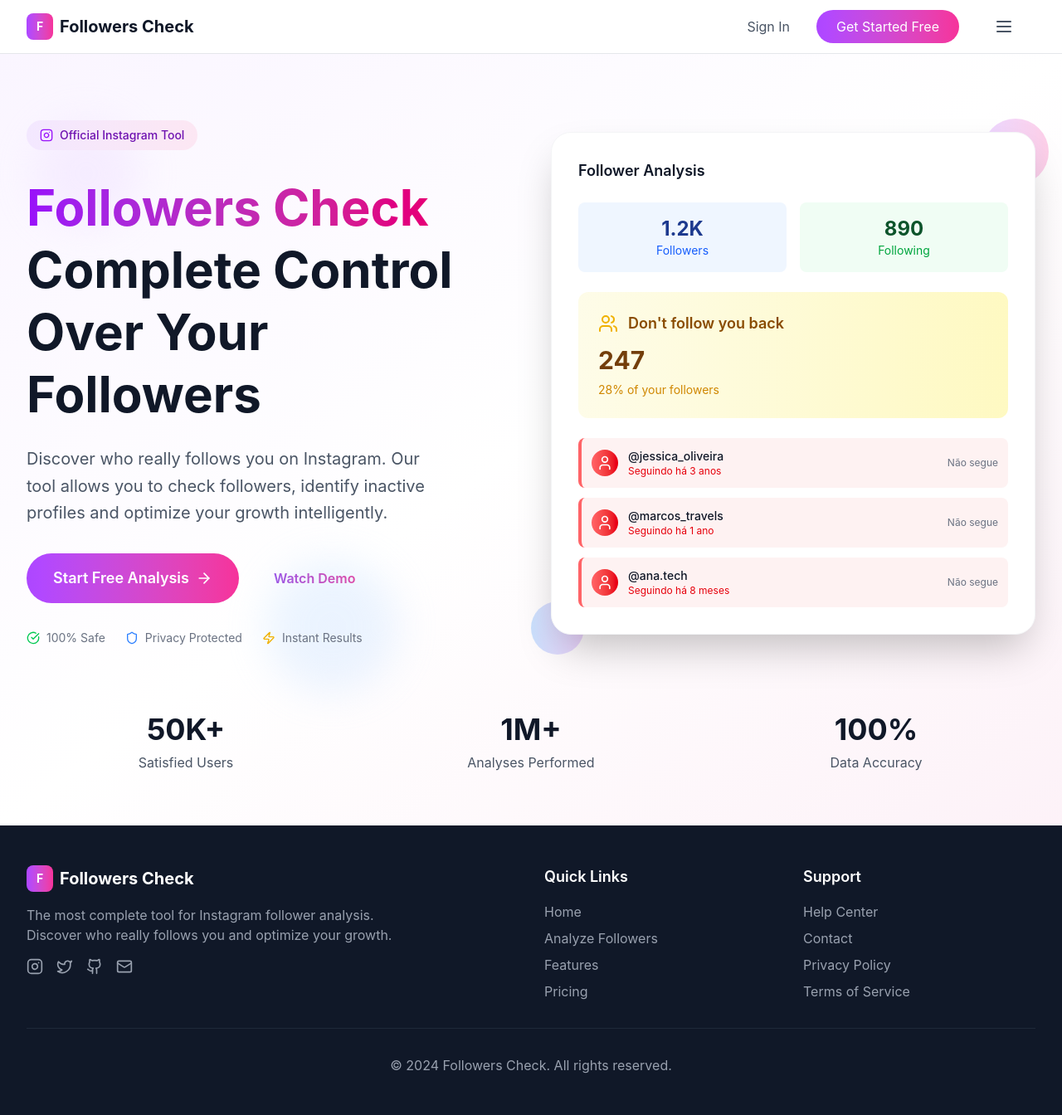
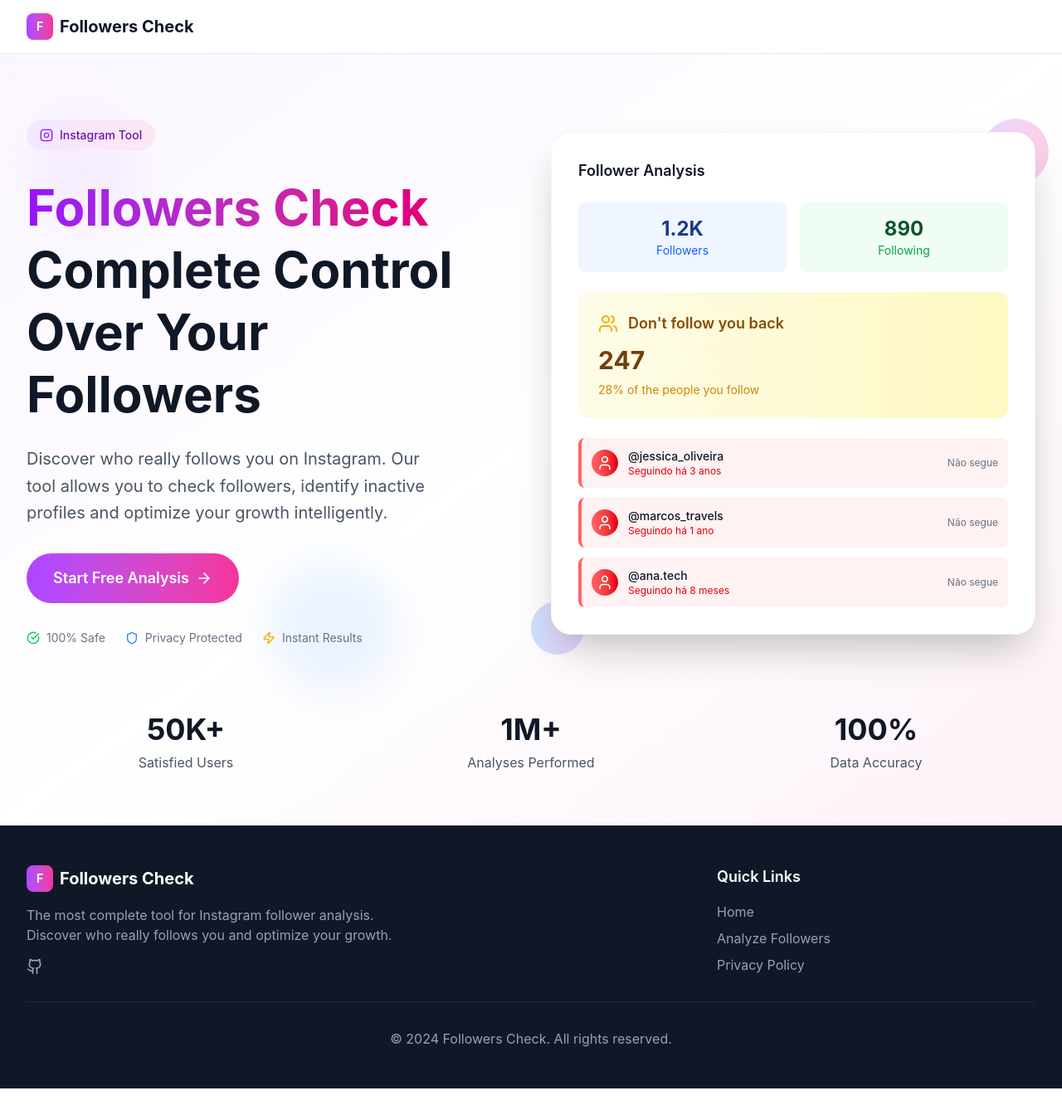
Before and after one commit to Samuelmvf/followers-check, a React (Vite) app: page / in a window 1280 px wide. Shown: the whole page at 83% size. After the commit the page ends 1312 px from the top, so only its background shows below. Built offline with nearby package versions, Linux system fonts and the light colour scheme.

Commit message:
refactor: simplify Footer and Header components by removing unused imports and elements

```diff
--- a/src/components/Footer.tsx
+++ b/src/components/Footer.tsx
@@ -1,4 +1,4 @@
-import { Github, Instagram, Mail, Twitter } from "lucide-react";
+import { Github } from "lucide-react";
 import { Link } from "react-router-dom";
 import { AppRoutes } from "../enums/routes";
 
@@ -6,7 +6,7 @@ const Footer = () => {
   return (
     <footer className='bg-gray-900 text-white'>
       <div className='max-w-7xl mx-auto px-4 sm:px-6 lg:px-8 py-12'>
-        <div className='grid grid-cols-1 md:grid-cols-4 gap-8'>
+        <div className='grid grid-cols-1 md:grid-cols-3 gap-8'>
           {/* Logo and Description */}
           <div className='col-span-1 md:col-span-2'>
             <div className='flex items-center space-x-2 mb-4'>
@@ -20,16 +20,7 @@ const Footer = () => {
             </p>
             <div className='flex space-x-4'>
               <a href='#' className='text-gray-400 hover:text-white transition-colors'>
-                <Instagram className='w-5 h-5' />
-              </a>
-              <a href='#' className='text-gray-400 hover:text-white transition-colors'>
-                <Twitter className='w-5 h-5' />
-              </a>
-              <a href='#' className='text-gray-400 hover:text-white transition-colors'>
                 <Github className='w-5 h-5' />
-              </a>
-              <a href='#' className='text-gray-400 hover:text-white transition-colors'>
-                <Mail className='w-5 h-5' />
               </a>
             </div>
           </div>
@@ -49,40 +40,8 @@ const Footer = () => {
                 </Link>
               </li>
               <li>
-                <a href='#features' className='text-gray-400 hover:text-white transition-colors'>
-                  Features
-                </a>
-              </li>
-              <li>
-                <a href='#pricing' className='text-gray-400 hover:text-white transition-colors'>
-                  Pricing
-                </a>
-              </li>
-            </ul>
-          </div>
-
-          {/* Support */}
-          <div>
-            <h4 className='text-lg font-semibold mb-4'>Support</h4>
-            <ul className='space-y-2'>
-              <li>
-                <a href='#' className='text-gray-400 hover:text-white transition-colors'>
-                  Help Center
-                </a>
-              </li>
-              <li>
-                <a href='#' className='text-gray-400 hover:text-white transition-colors'>
-                  Contact
-                </a>
-              </li>
-              <li>
                 <a href='#' className='text-gray-400 hover:text-white transition-colors'>
                   Privacy Policy
-                </a>
-              </li>
-              <li>
-                <a href='#' className='text-gray-400 hover:text-white transition-colors'>
-                  Terms of Service
                 </a>
               </li>
             </ul>
--- a/src/components/Header.tsx
+++ b/src/components/Header.tsx
@@ -1,7 +1,5 @@
-import { Menu } from "lucide-react";
 import { Link, useLocation } from "react-router-dom";
 import { AppRoutes } from "../enums/routes";
-import Button from "./Button";
 
 const Header = () => {
   const { pathname } = useLocation();
@@ -22,7 +20,8 @@ const Header = () => {
             </Link>
           </div>
 
-          <div className='flex items-center space-x-4'>
+          {/* TODO: Add sign in and sign up buttons */}
+          {/* <div className='flex items-center space-x-4'>
             {pathname !== AppRoutes.SIGN_IN && (
               <Link
                 to={AppRoutes.SIGN_IN}
@@ -51,7 +50,7 @@ const Header = () => {
             >
               <Menu className='w-6 h-6 text-gray-600' aria-hidden='true' />
             </Button>
-          </div>
+          </div> */}
         </div>
       </div>
     </header>
--- a/src/components/HeroSection.tsx
+++ b/src/components/HeroSection.tsx
@@ -1,7 +1,6 @@
 import { ArrowRight, CheckCircle, Instagram, Shield, Users, Zap } from "lucide-react";
 import { Link } from "react-router-dom";
 import { AppRoutes } from "../enums/routes";
-import Button from "./Button";
 import FollowerItem from "./FollowerItem";
 
 const HeroSection = () => {
@@ -18,9 +17,13 @@ const HeroSection = () => {
         <div className='grid grid-cols-1 lg:grid-cols-2 gap-12 items-center'>
           {/* Left Column - Content */}
           <div className='space-y-8' aria-labelledby='hero-heading'>
-            <div className='inline-flex items-center px-4 py-2 bg-gradient-to-r from-purple-100 to-pink-100 rounded-full' role='banner'>
+            <div className='flex flex-col items-center lg:items-start text-center lg:text-left space-y-8'>
+              <div
+                className='inline-flex items-center px-4 py-2 bg-gradient-to-r from-purple-100 to-pink-100 rounded-full justify-center'
+                role='banner'
+              >
                 <Instagram className='w-4 h-4 text-purple-600 mr-2' aria-hidden='true' />
-              <span className='text-sm font-medium text-purple-800'>Official Instagram Tool</span>
+                <span className='text-sm font-medium text-purple-800'>Instagram Tool</span>
               </div>
 
               <div className='space-y-6'>
@@ -30,13 +33,13 @@ const HeroSection = () => {
                   <span className='text-gray-900'>Complete Control Over Your Followers</span>
                 </h2>
 
-              <p className='text-xl text-gray-600 leading-relaxed max-w-lg'>
+                <p className='text-xl text-gray-600 leading-relaxed max-w-lg mx-auto lg:mx-0'>
                   Discover who really follows you on Instagram. Our tool allows you to check followers, identify inactive profiles and
                   optimize your growth intelligently.
                 </p>
               </div>
 
-            <div className='flex flex-col sm:flex-row gap-4'>
+              <div className='flex flex-col sm:flex-row gap-4 w-full justify-center lg:justify-start'>
                 <Link
                   to={AppRoutes.ANALYZE}
                   className='bg-gradient-to-r from-purple-500 to-pink-500 text-white px-8 py-4 rounded-full text-lg font-semibold hover:from-purple-600 hover:to-pink-600 transition-all duration-300 transform hover:scale-105 flex items-center justify-center group focus:outline-none focus:ring-2 focus:ring-purple-500 focus:ring-offset-2'
@@ -45,13 +48,11 @@ const HeroSection = () => {
                   Start Free Analysis
                   <ArrowRight className='w-5 h-5 ml-2 group-hover:translate-x-1 transition-transform' aria-hidden='true' />
                 </Link>
-              <Button variant='primary' flat className='text-lg px-8 py-4' aria-label='Watch tool demonstration'>
-                Watch Demo
-              </Button>
+              </div>
             </div>
 
             {/* Trust indicators */}
-            <div className='flex items-center space-x-6 text-sm text-gray-500'>
+            <div className='flex justify-center lg:justify-start items-center space-x-6 text-sm text-gray-500'>
               <div className='flex items-center space-x-2'>
                 <CheckCircle className='w-4 h-4 text-green-500' aria-hidden='true' />
                 <span>100% Safe</span>
@@ -102,7 +103,7 @@ const HeroSection = () => {
                   <div className='text-3xl font-bold text-yellow-900 mb-2' aria-label='247 people do not follow back'>
                     247
                   </div>
-                  <div className='text-sm text-yellow-600'>28% of your followers</div>
+                  <div className='text-sm text-yellow-600'>28% of the people you follow</div>
                 </div>
 
                 <div className='space-y-3'>
```
Lines whose indentation alone changed are shown as unchanged.
